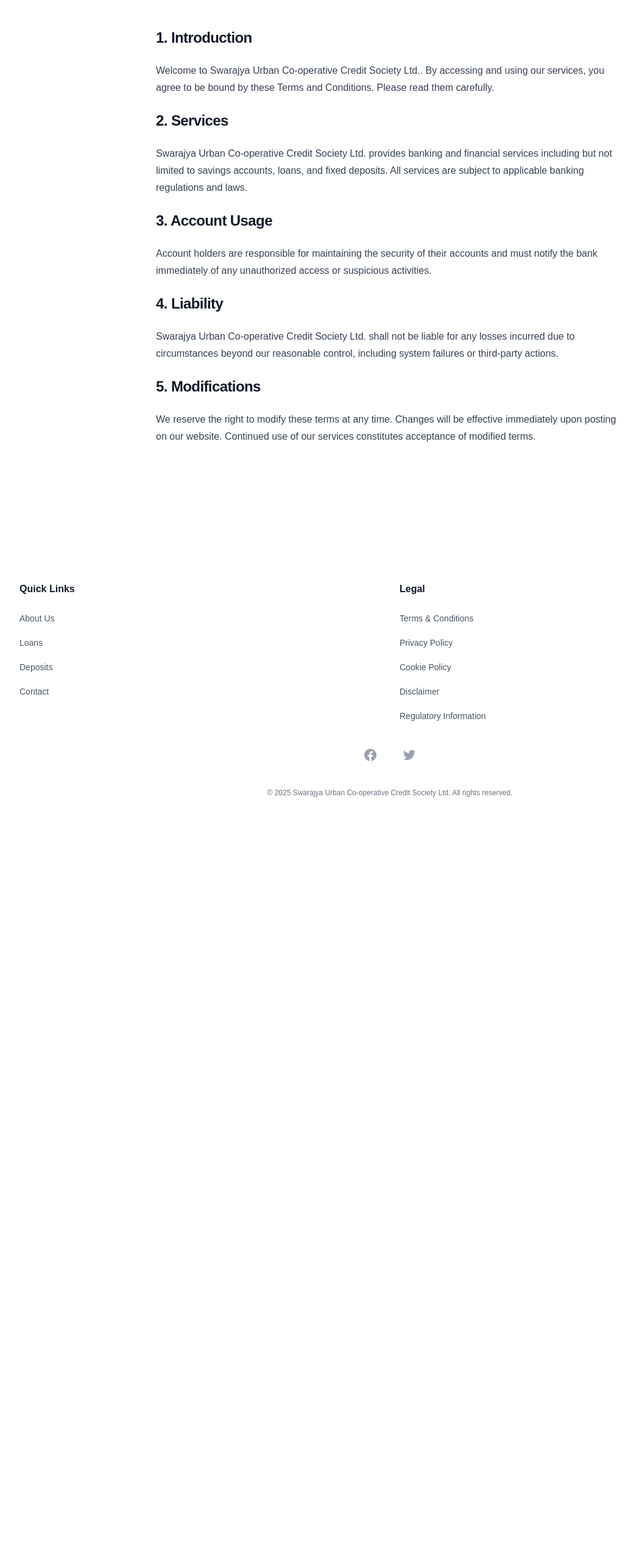
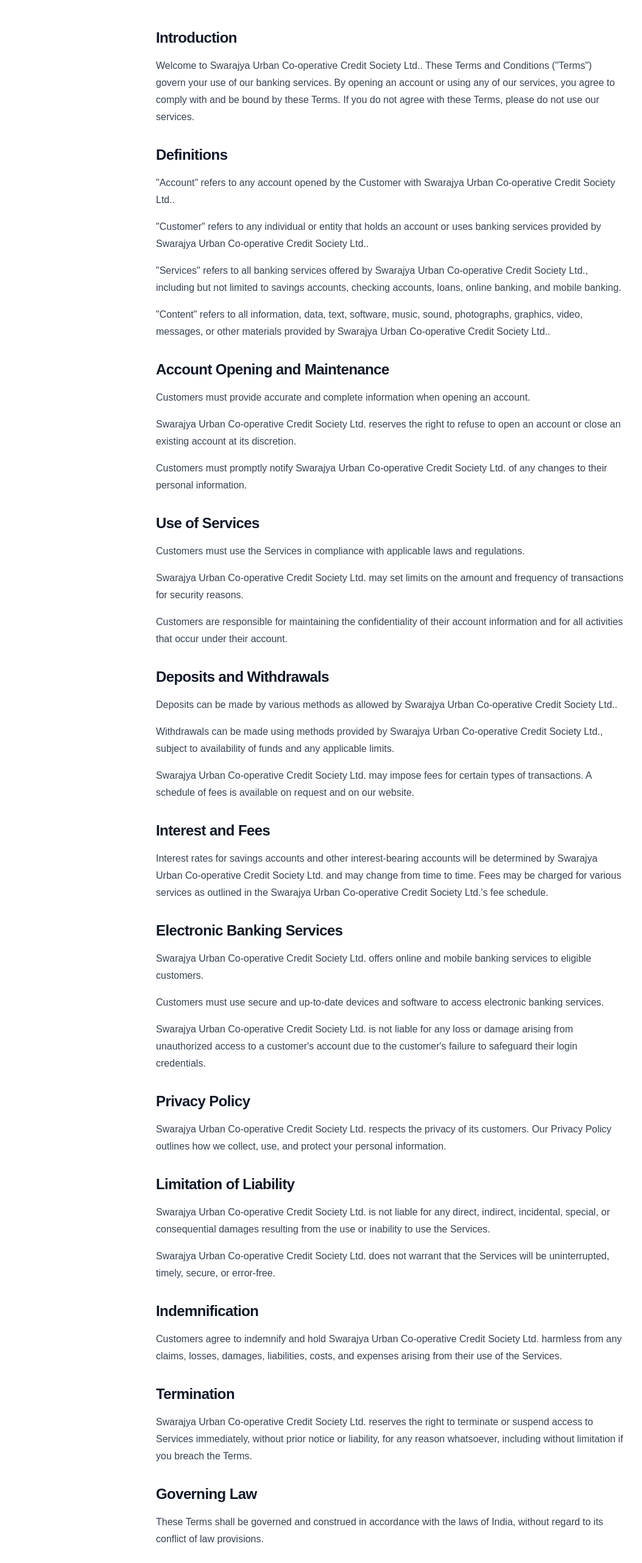
Before and after one commit to arfatbk/urban, a Next.js app: page /legal/terms in a window 1280 px wide. Shown: the part 234-2797 px from the top of the page at 61% size, without its empty margins (0-1054 px from the left). Before the commit the page ends 1640 px from the top, so only its background shows below. Built offline with nearby package versions, Linux system fonts and the light colour scheme.

Commit message:
Refactor site configuration and update contact details; enhance Terms and Conditions page structure and content; improve footer navigation and social links.

```diff
--- a/src/app/about/page.tsx
+++ b/src/app/about/page.tsx
@@ -1,7 +1,6 @@
 import MissionVision from '@/components/about/MissionVision'
 import TeamMember from '@/components/about/TeamMember'
 import { siteConfig } from "@/config/site";
-import Image from 'next/image';
 
 const teamMembers = [
   {
--- a/src/app/contact/page.tsx
+++ b/src/app/contact/page.tsx
@@ -15,17 +15,17 @@
 		name: 'Phone',
 		description: 'Mon-Fri from 8am to 5pm',
 		icon: PhoneIcon,
-		details: '+91 91 5842 1818',
+		details: siteConfig.contact,
 		type: 'phone',
-		href: 'tel:+919158421818',
+		href: `tel:${siteConfig.contact}`,
 	},
 	{
 		name: 'Email',
 		description: 'Our support team is here to help',
 		icon: EnvelopeIcon,
-		details: 'swarajyurban@gmail.com',
+		details: siteConfig.email,
 		type: 'email',
-		href: 'mailto:swarajyurban@gmail.com',
+		href: `mailto:${siteConfig.email}`,
 	},
 ]
 
--- a/src/app/legal/terms/page.tsx
+++ b/src/app/legal/terms/page.tsx
@@ -5,36 +5,128 @@
     <div className="bg-white px-6 py-32 lg:px-8">
       <div className="mx-auto max-w-3xl text-base leading-7 text-gray-700">
         <h1 className="mt-2 text-3xl font-bold tracking-tight text-gray-900 sm:text-4xl">Terms and Conditions</h1>
-        <div className="mt-10 space-y-6">
-          <h2 className="text-2xl font-bold tracking-tight text-gray-900">1. Introduction</h2>
-          <p>
-            Welcome to {siteConfig.name.legal}. By accessing and using our services, you agree to be bound by these
-            Terms and Conditions. Please read them carefully.
-          </p>
+        <div className="mt-10 space-y-8">
+          <section>
+            <h2 className="text-2xl font-bold tracking-tight text-gray-900">Introduction</h2>
+            <p className="mt-4">
+              Welcome to {siteConfig.name.legal}. These Terms and Conditions ("Terms") govern your use of our banking services.
+              By opening an account or using any of our services, you agree to comply with and be bound by these Terms.
+              If you do not agree with these Terms, please do not use our services.
+            </p>
+          </section>
 
-          <h2 className="text-2xl font-bold tracking-tight text-gray-900">2. Services</h2>
-          <p>
-            {siteConfig.name.legal} provides banking and financial services including but not limited to savings accounts,
-            loans, and fixed deposits. All services are subject to applicable banking regulations and laws.
-          </p>
+          <section>
+            <h2 className="text-2xl font-bold tracking-tight text-gray-900">Definitions</h2>
+            <div className="mt-4 space-y-4">
+              <p>"Account" refers to any account opened by the Customer with {siteConfig.name.legal}.</p>
+              <p>"Customer" refers to any individual or entity that holds an account or uses banking services provided by {siteConfig.name.legal}.</p>
+              <p>"Services" refers to all banking services offered by {siteConfig.name.legal}, including but not limited to savings accounts, checking accounts, loans, online banking, and mobile banking.</p>
+              <p>"Content" refers to all information, data, text, software, music, sound, photographs, graphics, video, messages, or other materials provided by {siteConfig.name.legal}.</p>
+            </div>
+          </section>
 
-          <h2 className="text-2xl font-bold tracking-tight text-gray-900">3. Account Usage</h2>
-          <p>
-            Account holders are responsible for maintaining the security of their accounts and must notify
-            the bank immediately of any unauthorized access or suspicious activities.
-          </p>
+          <section>
+            <h2 className="text-2xl font-bold tracking-tight text-gray-900">Account Opening and Maintenance</h2>
+            <div className="mt-4 space-y-4">
+              <p>Customers must provide accurate and complete information when opening an account.</p>
+              <p>{siteConfig.name.legal} reserves the right to refuse to open an account or close an existing account at its discretion.</p>
+              <p>Customers must promptly notify {siteConfig.name.legal} of any changes to their personal information.</p>
+            </div>
+          </section>
 
-          <h2 className="text-2xl font-bold tracking-tight text-gray-900">4. Liability</h2>
-          <p>
-            {siteConfig.name.legal} shall not be liable for any losses incurred due to circumstances beyond our reasonable
-            control, including system failures or third-party actions.
-          </p>
+          <section>
+            <h2 className="text-2xl font-bold tracking-tight text-gray-900">Use of Services</h2>
+            <div className="mt-4 space-y-4">
+              <p>Customers must use the Services in compliance with applicable laws and regulations.</p>
+              <p>{siteConfig.name.legal} may set limits on the amount and frequency of transactions for security reasons.</p>
+              <p>Customers are responsible for maintaining the confidentiality of their account information and for all activities that occur under their account.</p>
+            </div>
+          </section>
 
-          <h2 className="text-2xl font-bold tracking-tight text-gray-900">5. Modifications</h2>
-          <p>
-            We reserve the right to modify these terms at any time. Changes will be effective immediately
-            upon posting on our website. Continued use of our services constitutes acceptance of modified terms.
-          </p>
+          <section>
+            <h2 className="text-2xl font-bold tracking-tight text-gray-900">Deposits and Withdrawals</h2>
+            <div className="mt-4 space-y-4">
+              <p>Deposits can be made by various methods as allowed by {siteConfig.name.legal}.</p>
+              <p>Withdrawals can be made using methods provided by {siteConfig.name.legal}, subject to availability of funds and any applicable limits.</p>
+              <p>{siteConfig.name.legal} may impose fees for certain types of transactions. A schedule of fees is available on request and on our website.</p>
+            </div>
+          </section>
+
+          <section>
+            <h2 className="text-2xl font-bold tracking-tight text-gray-900">Interest and Fees</h2>
+            <p className="mt-4">
+              Interest rates for savings accounts and other interest-bearing accounts will be determined by {siteConfig.name.legal} and may change from time to time.
+              Fees may be charged for various services as outlined in the {siteConfig.name.legal}'s fee schedule.
+            </p>
+          </section>
+
+          <section>
+            <h2 className="text-2xl font-bold tracking-tight text-gray-900">Electronic Banking Services</h2>
+            <div className="mt-4 space-y-4">
+              <p>{siteConfig.name.legal} offers online and mobile banking services to eligible customers.</p>
+              <p>Customers must use secure and up-to-date devices and software to access electronic banking services.</p>
+              <p>{siteConfig.name.legal} is not liable for any loss or damage arising from unauthorized access to a customer's account due to the customer's failure to safeguard their login credentials.</p>
+            </div>
+          </section>
+
+          <section>
+            <h2 className="text-2xl font-bold tracking-tight text-gray-900">Privacy Policy</h2>
+            <p className="mt-4">
+              {siteConfig.name.legal} respects the privacy of its customers. Our Privacy Policy outlines how we collect, use, and protect your personal information.
+            </p>
+          </section>
+
+          <section>
+            <h2 className="text-2xl font-bold tracking-tight text-gray-900">Limitation of Liability</h2>
+            <div className="mt-4 space-y-4">
+              <p>{siteConfig.name.legal} is not liable for any direct, indirect, incidental, special, or consequential damages resulting from the use or inability to use the Services.</p>
+              <p>{siteConfig.name.legal} does not warrant that the Services will be uninterrupted, timely, secure, or error-free.</p>
+            </div>
+          </section>
+
+          <section>
+            <h2 className="text-2xl font-bold tracking-tight text-gray-900">Indemnification</h2>
+            <p className="mt-4">
+              Customers agree to indemnify and hold {siteConfig.name.legal} harmless from any claims, losses, damages, liabilities, costs, and expenses arising from their use of the Services.
+            </p>
+          </section>
+
+          <section>
+            <h2 className="text-2xl font-bold tracking-tight text-gray-900">Termination</h2>
+            <p className="mt-4">
+              {siteConfig.name.legal} reserves the right to terminate or suspend access to Services immediately, without prior notice or liability, for any reason whatsoever, including without limitation if you breach the Terms.
+            </p>
+          </section>
+
+          <section>
+            <h2 className="text-2xl font-bold tracking-tight text-gray-900">Governing Law</h2>
+            <p className="mt-4">
+              These Terms shall be governed and construed in accordance with the laws of India, without regard to its conflict of law provisions.
+            </p>
+          </section>
+
+          <section>
+            <h2 className="text-2xl font-bold tracking-tight text-gray-900">Changes to Terms</h2>
+            <p className="mt-4">
+              {siteConfig.name.legal} reserves the right, at its sole discretion, to modify or replace these Terms at any time.
+              {siteConfig.name.legal} will provide notice of any changes by posting the new Terms on our website.
+              Your continued use of the Services after any such changes constitutes your acceptance of the new Terms.
+            </p>
+          </section>
+
+          <section>
+            <h2 className="text-2xl font-bold tracking-tight text-gray-900">Contact Us</h2>
+            <p className="mt-4">
+              If you have any questions about these Terms, please contact us at: <br/>
+              Email: <a href={`mailto:${siteConfig.email}`} className=" inline text-blue-600 hover:underline">
+                {siteConfig.email}
+              </a>
+              <br/>
+              Phone: <a href={`tel:${siteConfig.contact}`} className=" inline text-blue-600 hover:underline">
+                {siteConfig.contact}
+              </a>
+            </p>
+          </section>
         </div>
       </div>
     </div>
--- a/src/config/site.ts
+++ b/src/config/site.ts
@@ -7,7 +7,9 @@
   description: "Your trusted partner in financial growth",
   url: "https://arfatbk.github.io/urban/",
   socials: {
-    facebook: "urbanbank",
-    instagram: "urbanbank"
-  }
+    facebook: "https://www.facebook.com/people/Swarajy-Urban-Co-Op-Credit-Society-Limited-Pathri/61575036741457/",
+    instagram: "https://www.facebook.com/people/Swarajy-Urban-Co-Op-Credit-Society-Limited-Pathri/61575036741457/"
+  },
+  email: "swarajyurban@gmail.com",
+  contact: "+91 91 5842 1818 ",
 } as const
```
Also changed, not shown: src/components/layout/Footer.tsx (+68 -32 lines).
